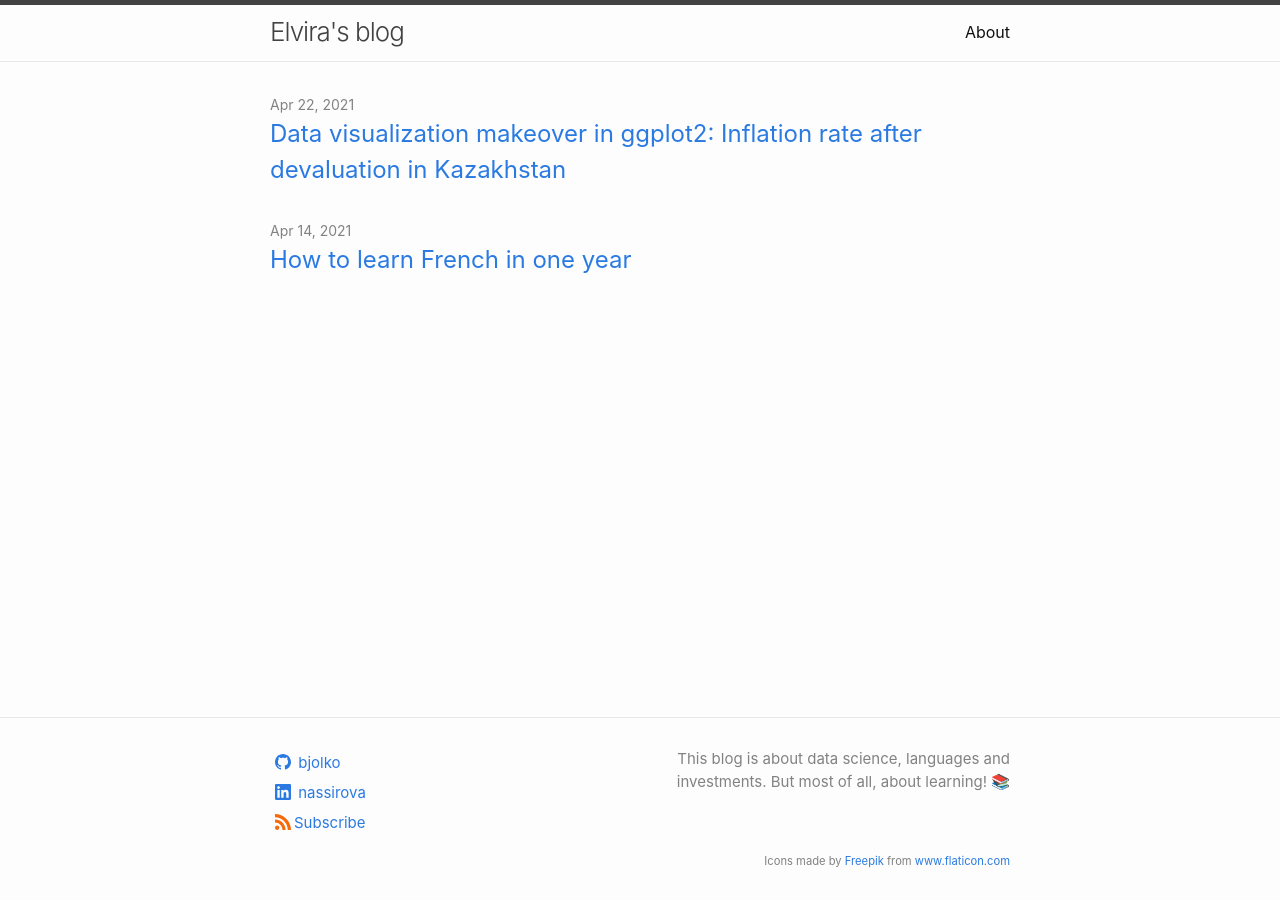
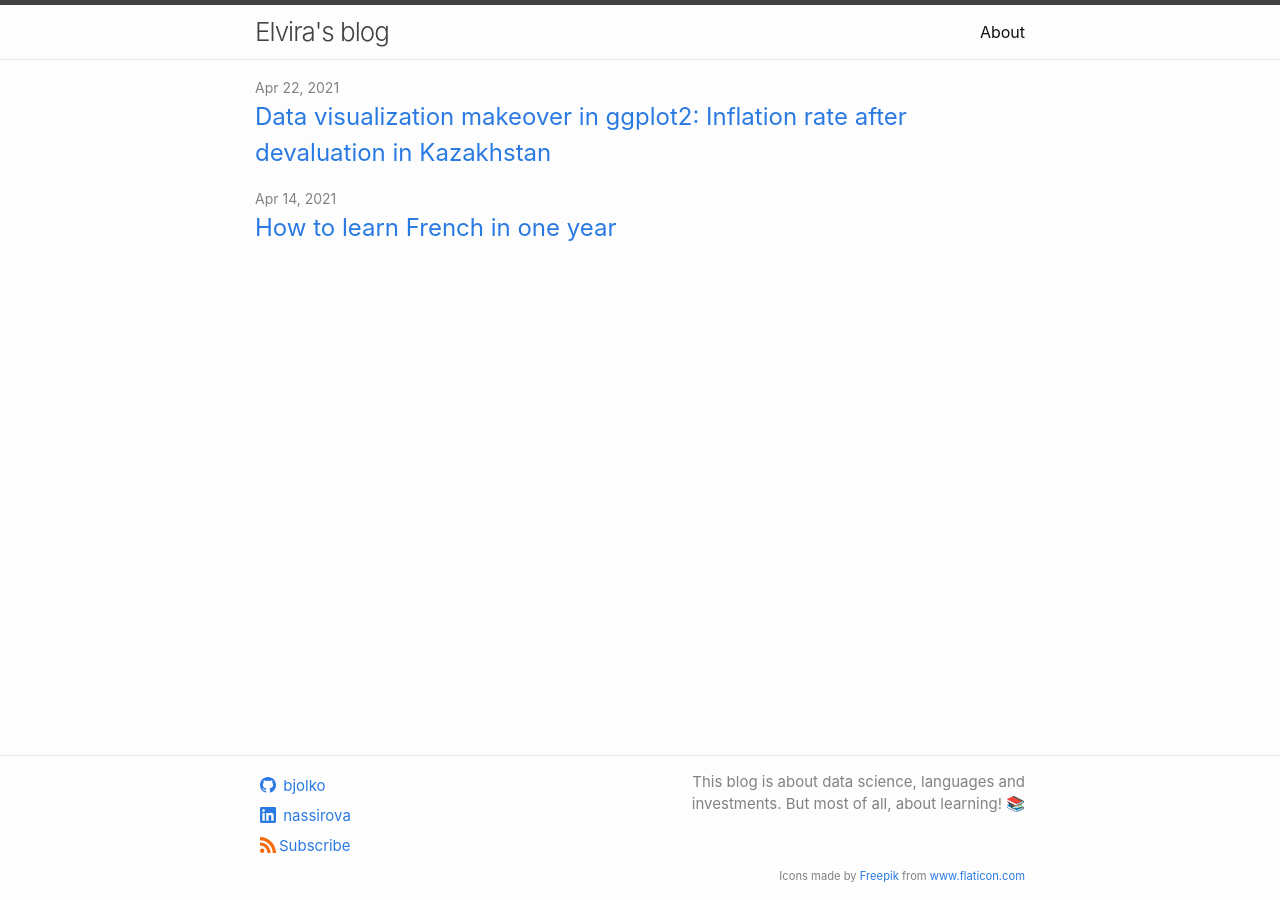
Before and after one commit to bjolko/bjolko.github.io, a Jekyll site: the page built from docs/index.markdown, in a window 1280 px wide. Built offline with Jekyll 4.4.1, drawn with Linux system fonts in a browser that asks for light colours; comment, search, counter and statistics services are not loaded.

Commit message:
Fix whitespace: decrease spacing-unit and margins

```diff
--- a/docs/_sass/minima/_base.scss
+++ b/docs/_sass/minima/_base.scss
@@ -43,7 +43,7 @@ h1, h2, h3, h4, h5, h6,
 p, blockquote, pre,
 ul, ol, dl, figure,
 %vertical-rhythm {
-  margin-bottom: $spacing-unit / 2;
+  margin-bottom: $spacing-unit;
 }
 
 hr {
--- a/docs/_sass/minima/_layout.scss
+++ b/docs/_sass/minima/_layout.scss
@@ -255,8 +255,8 @@
 .post-content {
   margin-bottom: $spacing-unit;
 
-  h1, h2, h3 { margin-top: $spacing-unit * 2 }
-  h4, h5, h6 { margin-top: $spacing-unit }
+  h1, h2 { margin-top: $spacing-unit * 2}
+  h3, h4, h5, h6 { margin-top: $spacing-unit * 0.5}
 
   h2 {
     @include relative-font-size(1.75);
--- a/docs/_sass/minima/initialize.scss
+++ b/docs/_sass/minima/initialize.scss
@@ -9,7 +9,7 @@ $base-font-weight: 400 !default;
 $small-font-size:  $base-font-size * 0.875 !default;
 $base-line-height: 1.5 !default;
 
-$spacing-unit:     30px !default;
+$spacing-unit:     15px !default;
 
 $table-text-align: left !default;
 
```
